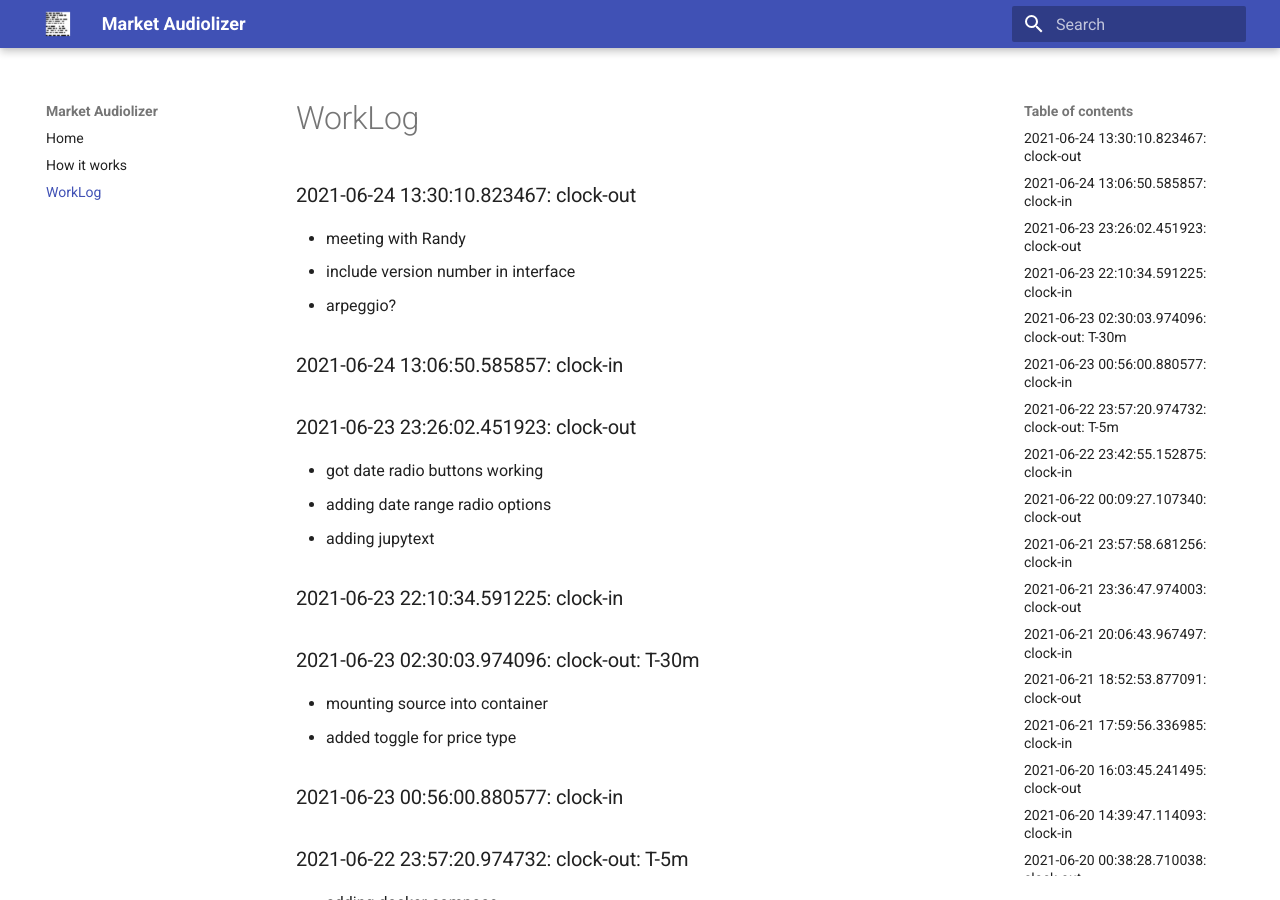
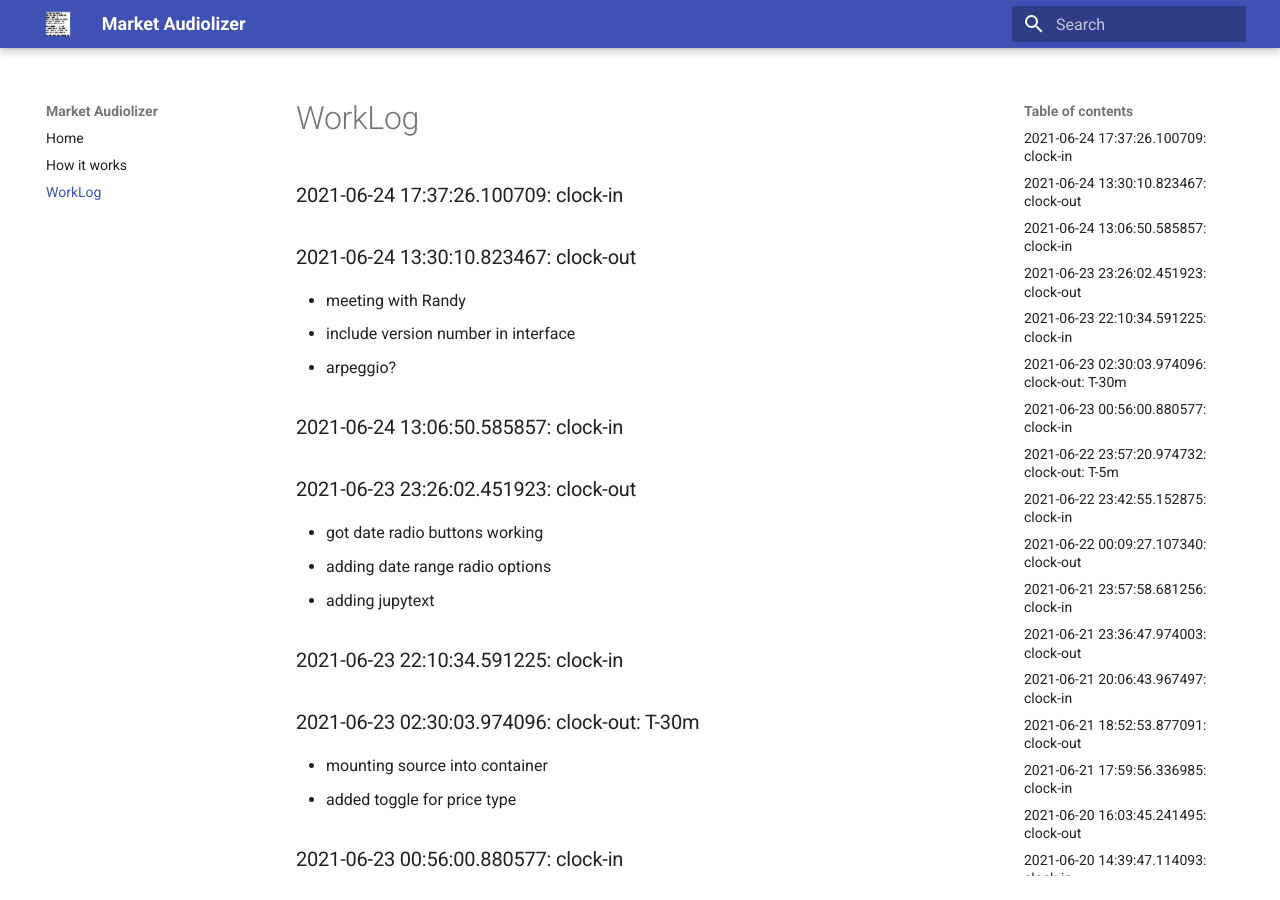
Before and after one commit to asherp/audiolizer, an MkDocs documentation site: the page built from docs/WorkLog.md, in a window 1280 px wide and 900 px high. Built offline with MkDocs 1.6.1 and Material for MkDocs 9.7.7, drawn with Linux system fonts in a browser that asks for light colours.

Commit message:
clock-in

```diff
--- a/WorkLog.md
+++ b/WorkLog.md
@@ -1,3 +1,6 @@
+
+### 2021-06-24 17:37:26.100709: clock-in
+
 ### 2021-06-24 13:30:10.823467: clock-out
 
 * meeting with Randy
```
